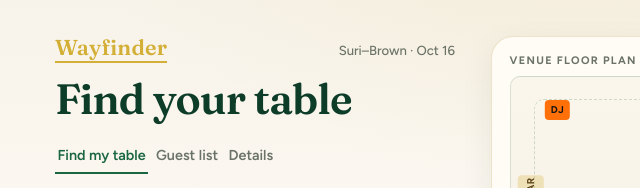
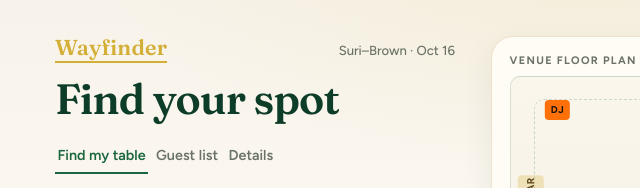
Before and after one commit to mr7brown/suri-brown-seating, a plain HTML site: page index.html in a window 1280 px wide. Shown: the top 188 px of the page, 57-697 px from the left. Drawn offline with Linux system fonts and the light colour scheme.

Commit message:
Rename the headline to Find your spot.
Co-authored-by: Cursor <cursoragent@cursor.com>

```diff
--- a/index.html
+++ b/index.html
@@ -25,7 +25,7 @@
             <p class="wf-brand__title">Wayfinder</p>
             <p class="wf-brand__meta">Suri–Brown · Oct 16</p>
           </div>
-          <h1 class="wf-headline">Find your table</h1>
+          <h1 class="wf-headline">Find your spot</h1>
         </header>
 
         <nav class="wf-tabs" aria-label="Wayfinder sections">
```
